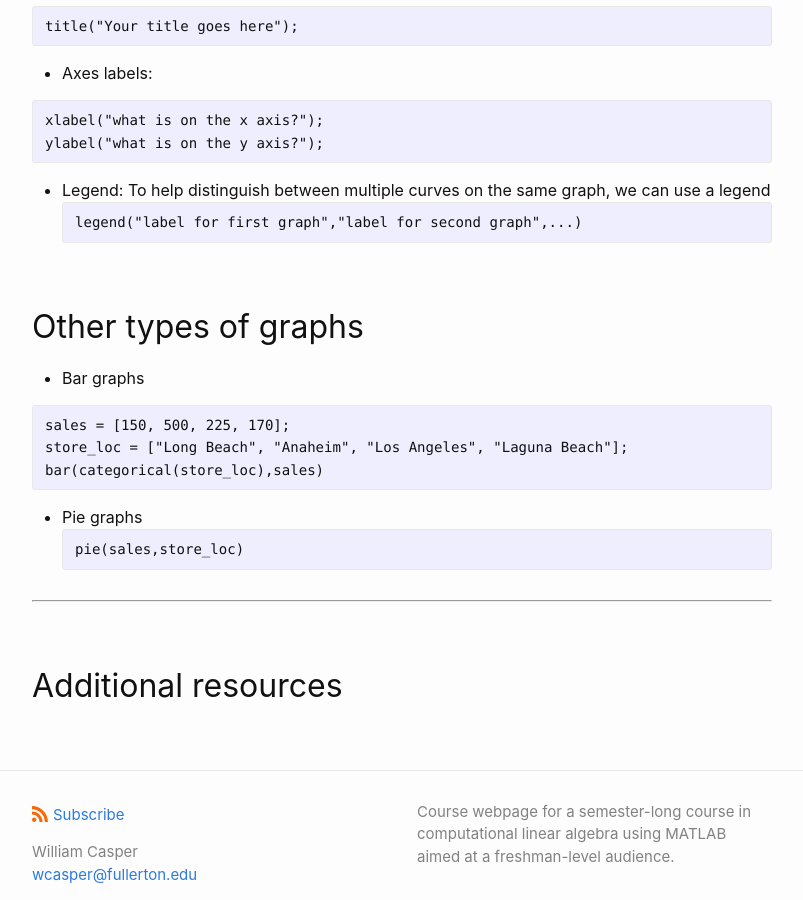
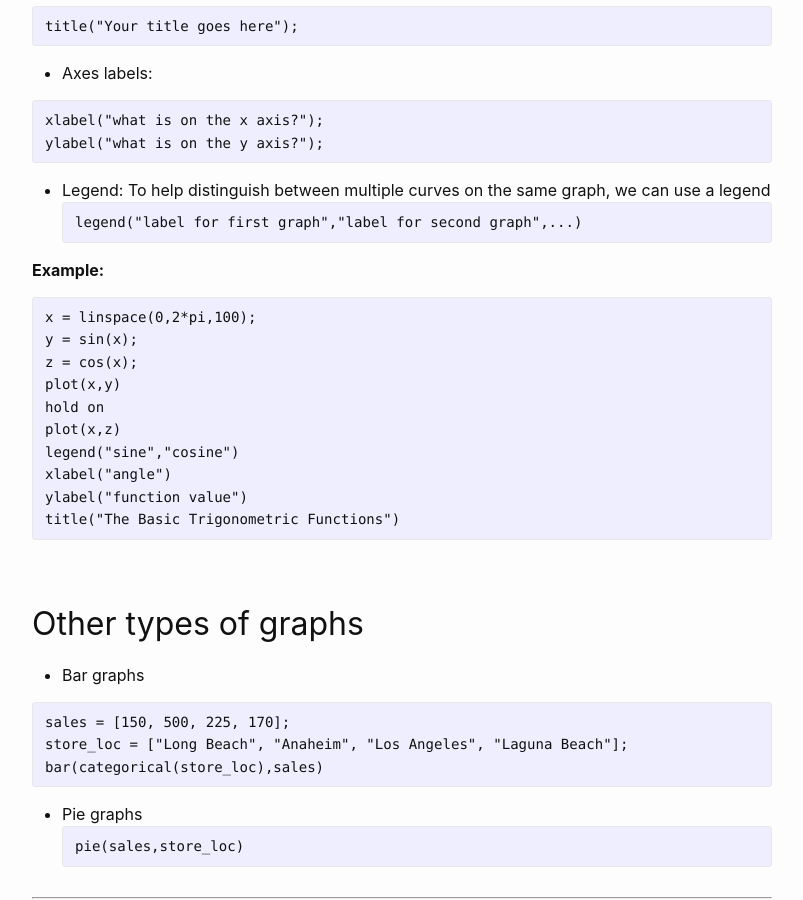
Before and after one commit to wcasper/math107spring2021, a Jekyll site: the page built from _posts/2021-02-08-Week-3-Lecture-5.md, in a window 1280 px wide and 900 px high, scrolled down 2872 px. Shown: the whole window, without its empty margins (238-1041 px from the left). Built offline with Jekyll 4.4.1, drawn with Linux system fonts in a browser that asks for light colours.

Commit message:
added example

````diff
--- a/_posts/2021-02-08-Week-3-Lecture-5.md
+++ b/_posts/2021-02-08-Week-3-Lecture-5.md
@@ -108,6 +108,21 @@ To help  distinguish between multiple curves on the same graph, we can use a leg
 legend("label for first graph","label for second graph",...)
 ```
 
+**Example:**
+
+```Matlab
+x = linspace(0,2*pi,100);
+y = sin(x);
+z = cos(x);
+plot(x,y)
+hold on
+plot(x,z)
+legend("sine","cosine")
+xlabel("angle")
+ylabel("function value")
+title("The Basic Trigonometric Functions")
+```
+
 ## Other types of graphs
 
 * Bar graphs
````
